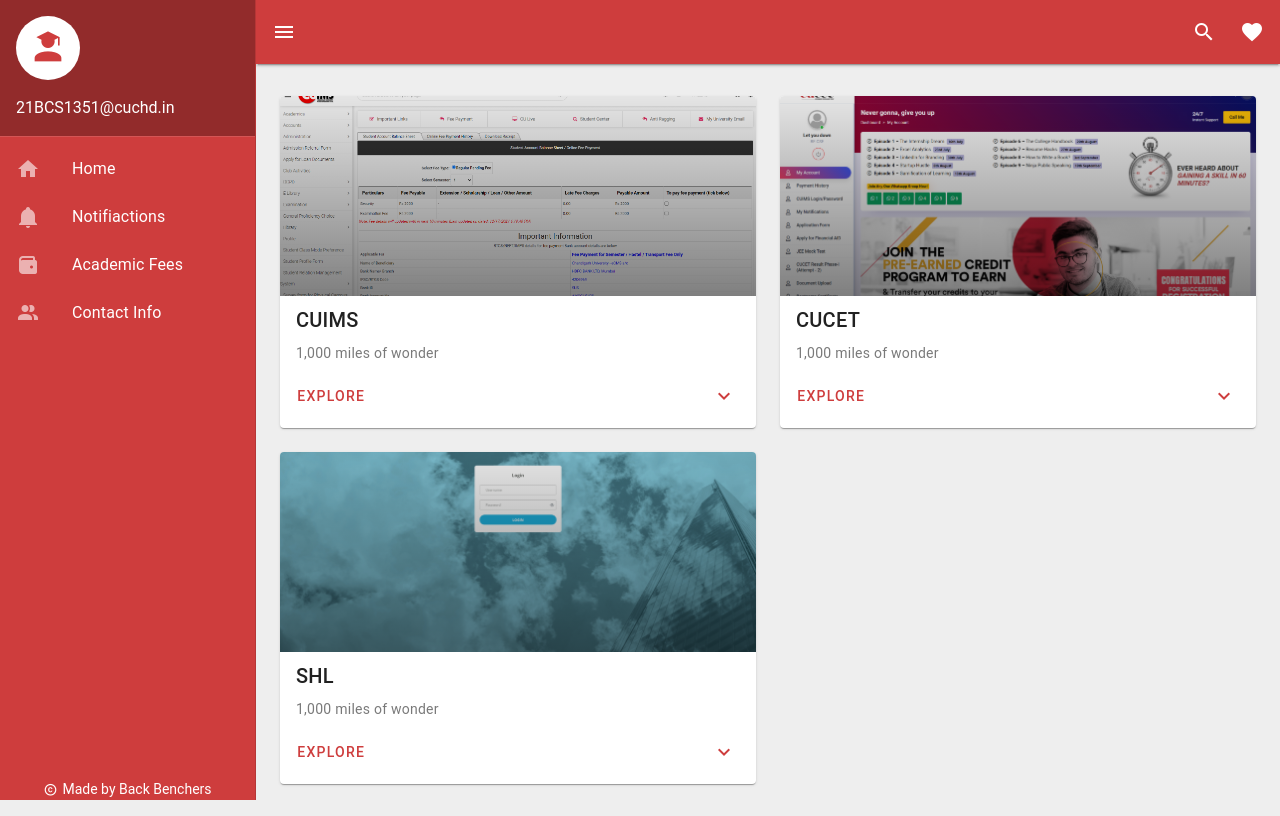
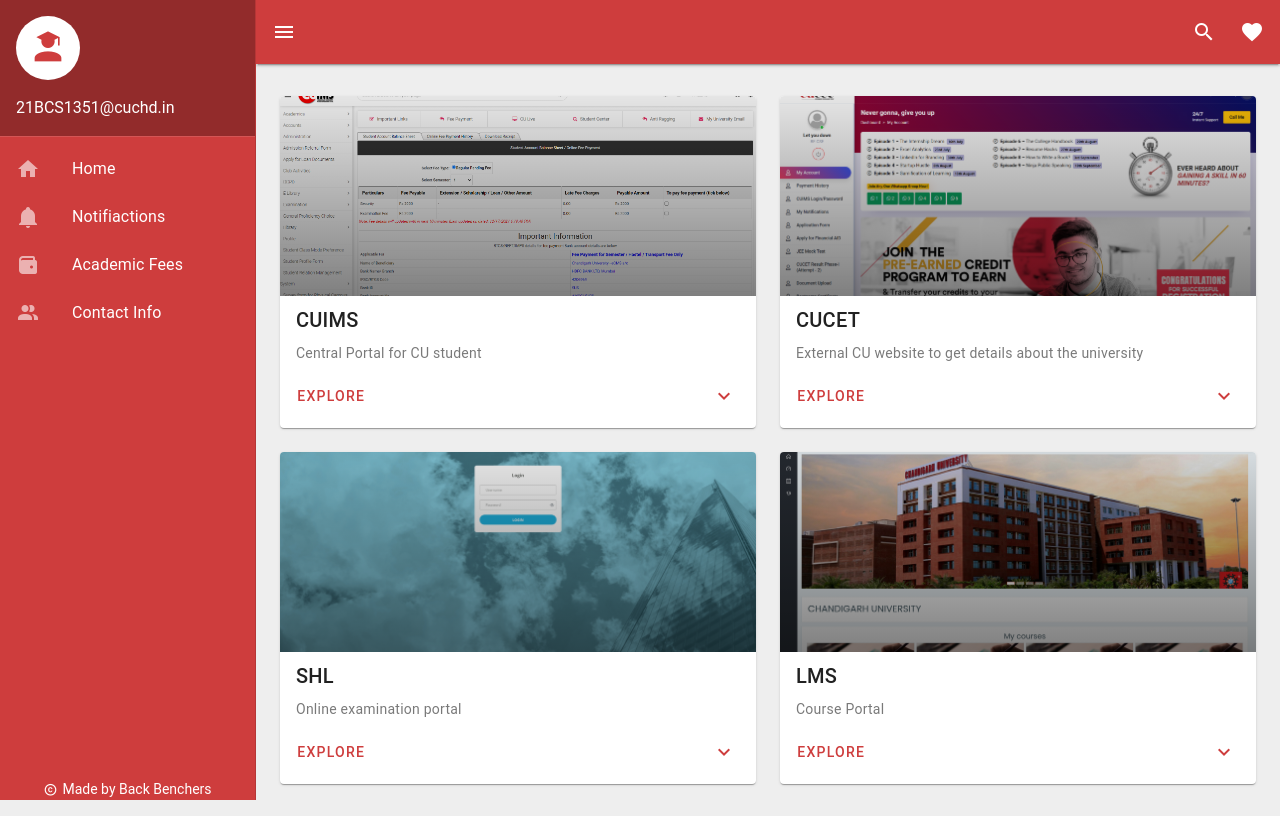
Before and after one commit to pallabez/CU-Guide, a Nuxt app: page / in a window 1280 px wide. Built offline with nearby package versions, Linux system fonts and the light colour scheme.

Commit message:
updated home page website cards

```diff
--- a/components/WebsiteCard.vue
+++ b/components/WebsiteCard.vue
@@ -1,5 +1,5 @@
 <template>
-    <v-card class="mx-auto" >
+    <v-card class="mx-auto">
         <v-img :src='website.image' height="200px" cover gradient="to bottom, rgba(0,0,0,.1), rgba(0,0,0,.5)"></v-img>
 
         <v-card-title>
@@ -7,11 +7,11 @@
         </v-card-title>
 
         <v-card-subtitle>
-            1,000 miles of wonder
+            {{ website.description }}
         </v-card-subtitle>
 
         <v-card-actions>
-            <v-btn color="primary" variant="text" href="">
+            <v-btn color="primary" variant="text" :href="website.link" target="_blank">
                 Explore
             </v-btn>
 
@@ -25,10 +25,9 @@
                 <v-divider></v-divider>
 
                 <v-card-text>
-                    I'm a thing. But, like most politicians, he promised more than he could deliver. You won't have
-                    time for sleeping, soldier, not with all the bed making you'll be doing. Then we'll go with that
-                    data file! Hey, you add a one and two zeros to that or we walk! You're going to do his laundry?
-                    I've got to find a way to escape.
+                    <ul class='subpoints'>
+                        <li v-for="point in website.subpoints">{{ point }}</li>
+                    </ul>
                 </v-card-text>
             </div>
         </v-expand-transition>
@@ -43,3 +42,9 @@
     props: ['website']
   }
 </script>
+
+<style scoped>
+.subpoints {
+    list-style-type: none;
+}
+</style>
--- a/pages/index.vue
+++ b/pages/index.vue
@@ -13,8 +13,8 @@
             {
                 title: 'CUIMS',
                 image: '/images/CUIMS.png',
-                description: '',
-                link: '',
+                description: 'Central Portal for CU student',
+                link: 'https://uims.cuchd.in/uims/',
                 subpoints: [
                     'Attendence History',
                     'Time Table',
@@ -30,8 +30,8 @@
             {
                 title: 'CUCET',
                 image: '/images/CUCET.png',
-                description: '',
-                link: '',
+                description: 'External CU website to get details about the university',
+                link: 'https://cucet.cuchd.in/',
                 subpoints: [
                     'Apply to Chandigarh University',
                     'Get blackboard & CUIMS login and password',
@@ -43,12 +43,24 @@
             {
                 title: 'SHL',
                 image: '/images/SHL.png',
-                description: '',
-                link: '',
+                description: 'Online examination portal',
+                link: 'https://amcatglobal.aspiringminds.com/',
                 subpoints: [
                     'Online Examination Portal',
+                    'Credentials can be found in official outlook account, few days before exam'
                 ],
             },
+            {
+                title: 'LMS',
+                image: '/images/LMS.png',
+                description: 'Course Portal',
+                link: 'https://lms.cuchd.in/',
+                subpoints: [
+                    'Course PPT & Doc',
+                    'Course Quiz (Graded)',
+                    'Course Worksheet',
+                ],
+            }
         ]
     })
 }
--- a/plugins/vuetify.js
+++ b/plugins/vuetify.js
@@ -20,7 +20,7 @@
 
 export default defineNuxtPlugin(nuxtApp => {
   const vuetify = createVuetify({
-    ssr: false,
+    ssr: true,
     icons: {
       defaultSet: 'mdi',
       aliases,
```
Also changed, not shown: public/images/LMS.png (added).
